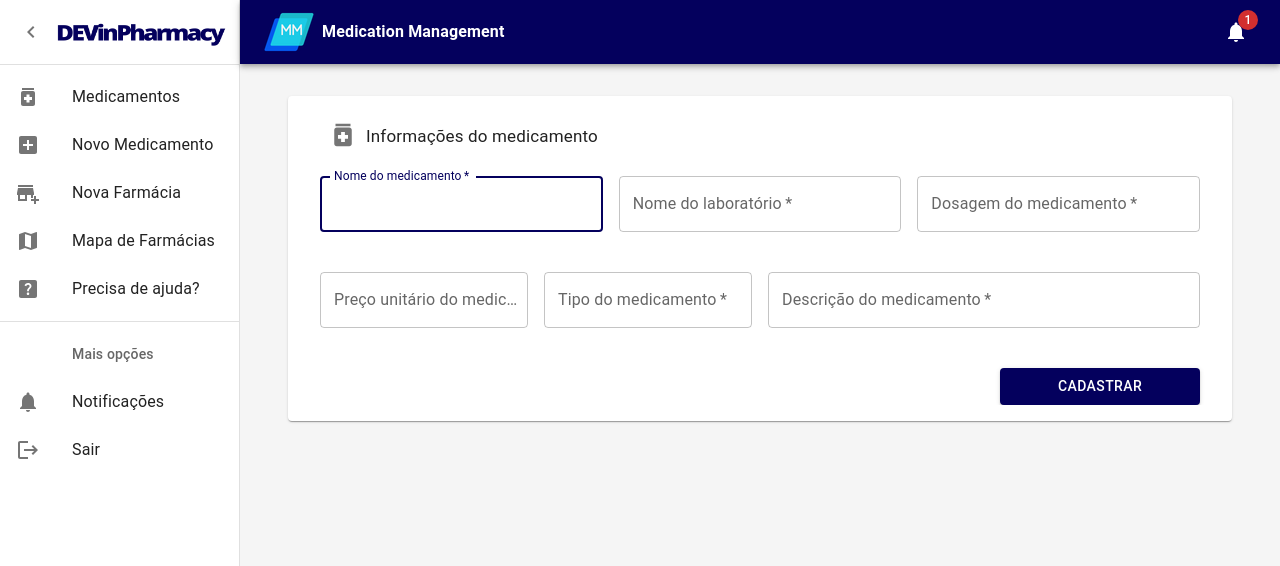
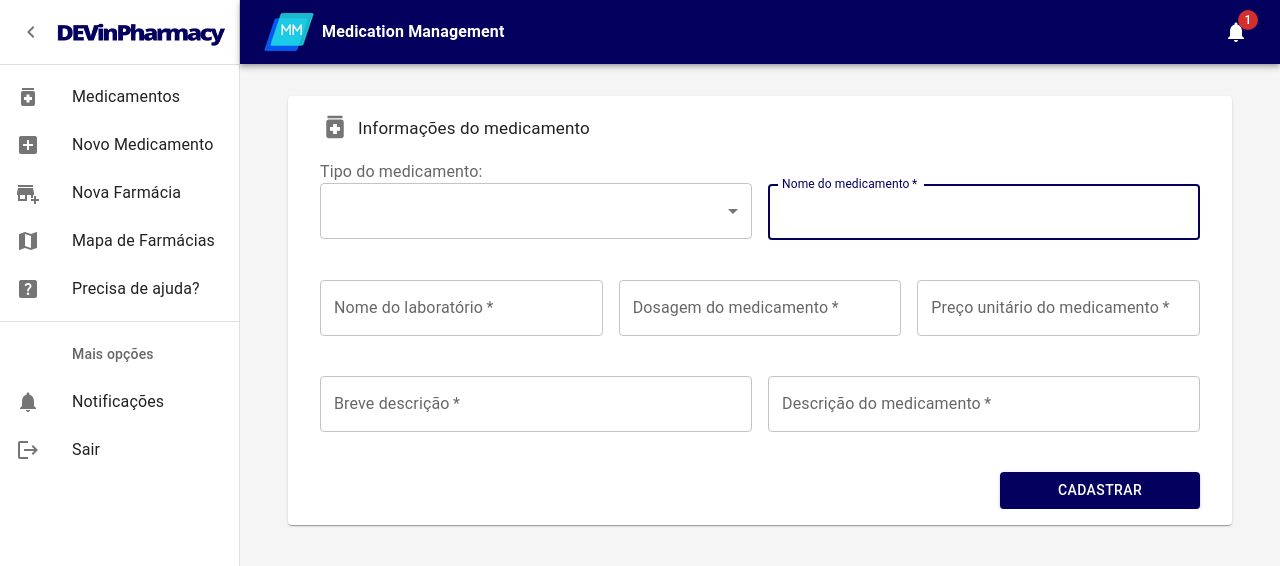
Before and after one commit to henriquemafra/DEVinPharmacy, a React (Vite) app: page /dashboard/newmedicament in a window 1280 px wide. Shown: the top 566 px of the page. Built offline with nearby package versions, Linux system fonts and the light colour scheme.

Commit message:
Feat: Type selector for medication

```diff
--- a/src/components/new-medicament/index.jsx
+++ b/src/components/new-medicament/index.jsx
@@ -1,5 +1,5 @@
 import React, { useState, useRef } from 'react';
-import { Box, TextField, Grid, Typography, useMediaQuery, Alert, Button } from '@mui/material';
+import { Box, TextField, Grid, Select, MenuItem, InputLabel, Typography, useMediaQuery, Alert, Button } from '@mui/material';
 import MedicationIcon from '@mui/icons-material/Medication';
 
 export default function NewMedicament() {
@@ -20,9 +20,11 @@ export default function NewMedicament() {
             nomeMedicamento: data.get('nomemedicamento'),
             laboratorio: data.get('nomelaboratorio'),
             dosagem: data.get('dosagem'),
+            descricaoBreve: data.get('descricaoBreve'),
             descricao: data.get('descricao'),
             precounid: data.get('precounid'),
-            tipo: data.get('tipomedicamento'),
+            tipo: tipomedicamentoValue,
+
         };
         // obtem dados existentes no armazenamento local
         const dadosArmazenados = JSON.parse(localStorage.getItem('MedicamentosData')) || [];
@@ -44,23 +46,46 @@ export default function NewMedicament() {
         localStorage.setItem('MedicamentosData', JSON.stringify(MedicamentosData));
     };
 
+    const [tipomedicamentoValue, setTipomedicamentoValue] = React.useState(''); // Estado para o valor selecionado
+
+const handleTipomedicamentoChange = (event) => {
+  setTipomedicamentoValue(event.target.value); // Atualiza o valor selecionado
+};
+
+
     return (
         <Box sx={{ p: 2, overflow: 'hidden' }}>
             <Box component="form" Validate onSubmit={handleSubmit} ref={formRef} sx={{ px: 2, overflow: 'hidden' }}>
-                <Box sx={{ display: 'flex', my: 1 }}>
+                <Box sx={{ display: 'flex', mb: 3 }}>
                     <MedicationIcon
                         sx={{
                             color: 'rgba(0, 0, 0, 0.54)',
                             fontSize: '30px',
-                            mx: 1
+                            mr:1
                         }} />
                     <Typography variant='subtitle1' sx={{ mt: 0.3 }} >
                         Informações do medicamento
                     </Typography>
                 </Box>
                 <Grid container spacing={2}>
+                <Grid item xs={12} sm={6}>
+                    <InputLabel sx={{mt:-1}} id="tipomedicamento-label">Tipo do medicamento:</InputLabel>
+                        <Select
 
-                    <Grid item xs={12} sm={4}>
+                            labelId="tipomedicamento-label"
+                            id="tipomedicamento"
+                            value={tipomedicamentoValue} // Defina o valor selecionado (estado)
+                            onChange={handleTipomedicamentoChange} // Função para lidar com a mudança
+                            label="Tipo do medicamento"
+                            fullWidth
+
+                        >
+                            <MenuItem value="Medicamento controlado">Medicamento controlado</MenuItem>
+                            <MenuItem value="Medicamento comum">Medicamento comum</MenuItem>
+                        </Select>
+                    </Grid>
+
+                    <Grid item xs={12} sm={6}>
                         <TextField
                             margin="normal"
                             required
@@ -95,7 +120,7 @@ export default function NewMedicament() {
                         />
                     </Grid>
 
-                    <Grid item xs={12} sm={3}>
+                    <Grid item xs={12} sm={4}>
                         <TextField
                             margin="normal"
                             required
@@ -106,16 +131,16 @@ export default function NewMedicament() {
                             autoComplete="precounid"
                         />
                     </Grid>
-                    <Grid item xs={12} sm={3}>
+                    <Grid item xs={12} sm={6}>
                         <TextField
                             margin="normal"
                             required
                             fullWidth
-                            id="tipomedicamento"
-                            label="Tipo do medicamento"
-                            name="tipomedicamento"
-                            autoComplete="tipomedicamento"
-
+                            multiline
+                            id="descricaoBreve"
+                            label="Breve descrição"
+                            name="descricaoBreve"
+                            autoComplete="descricaoBreve"
                         />
                     </Grid>
                     <Grid item xs={12} sm={6}>
```
